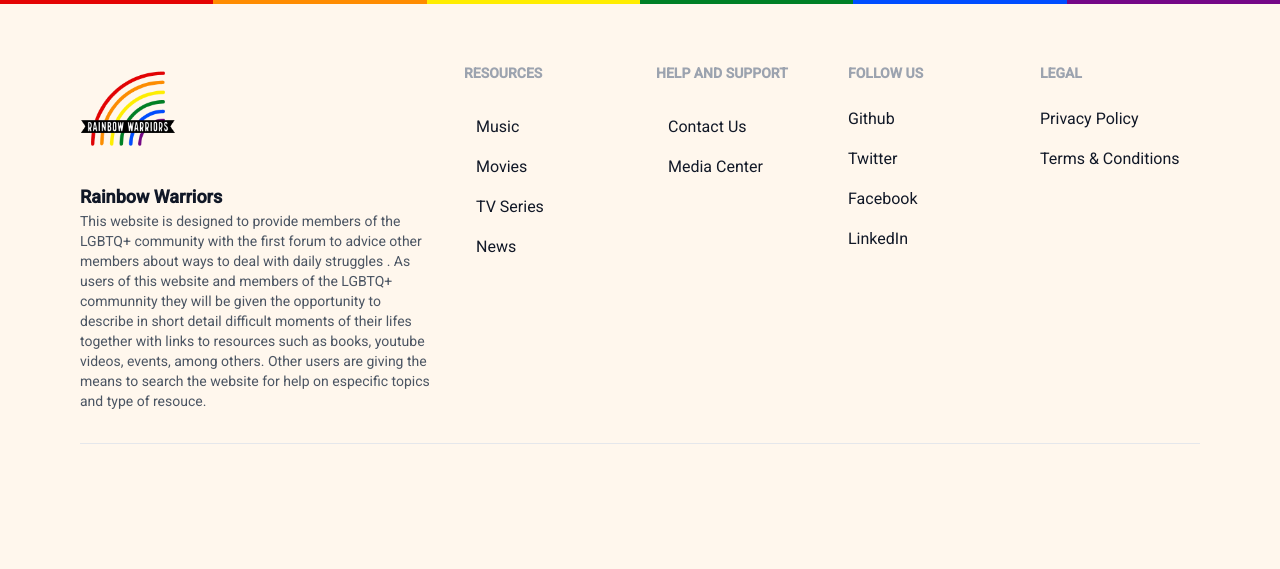
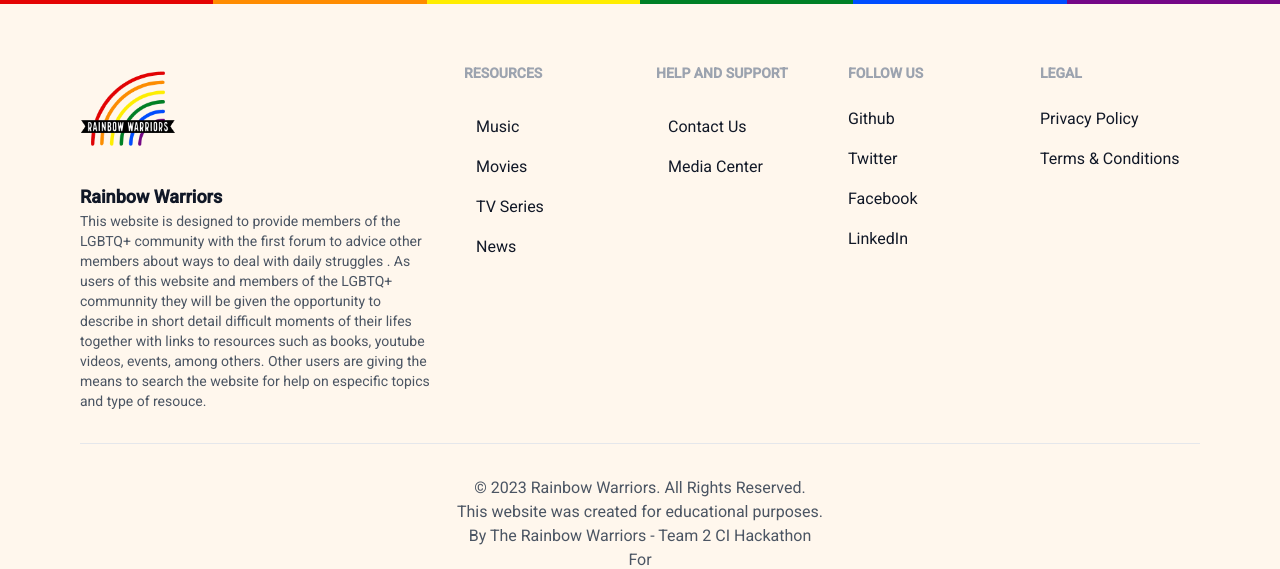
Before and after one commit to Joao4569/RainbowWarriors, a Django app: template home/templates/home/index.html in a window 1280 px wide. Shown: the part 1639-2208 px from the top of the page. Before the commit the page ends 2083 px from the top, so only its background shows below. Run offline with Django 4.2, Linux system fonts and the light colour scheme; the template is opened without the code that fills it, so the values that code supplies are empty; some libraries are stand-ins or nearby versions.

Commit message:
Added Sub-Footer with Educational Hackathon message

```diff
--- a/templates/includes/footer.html
+++ b/templates/includes/footer.html
@@ -54,6 +54,9 @@
             </div>
         </div>
         <hr class="border-gray-200 dark:border-gray-700 my-6 lg:my-8">
-
+        <div class="sub-footer max-w-lg mx-auto">
+            <p class="block text-center text-gray-600 dark:text-gray-400 font-">© 2023 Rainbow Warriors. All Rights Reserved.</p>
+            <p class="block text-center text-gray-600 dark:text-gray-400">This website was created for educational purposes. <br> By The <a href="https://rainbowwarriors-3624423ecf9b.herokuapp.com" target="_blank"> Rainbow Warriors - Team 2 CI Hackathon </a> <br>For <a href="https://codeinstitute.net/full-stack-software-development-diploma/" target="_blank"> <img src="https://devancadman.github.io/hosted-assets/code-institute-technology-logo.png" alt="Code Institute Logo"> </a> June 2023 Hackathon</p>
+        </div>
     </div>
 </footer>
```
